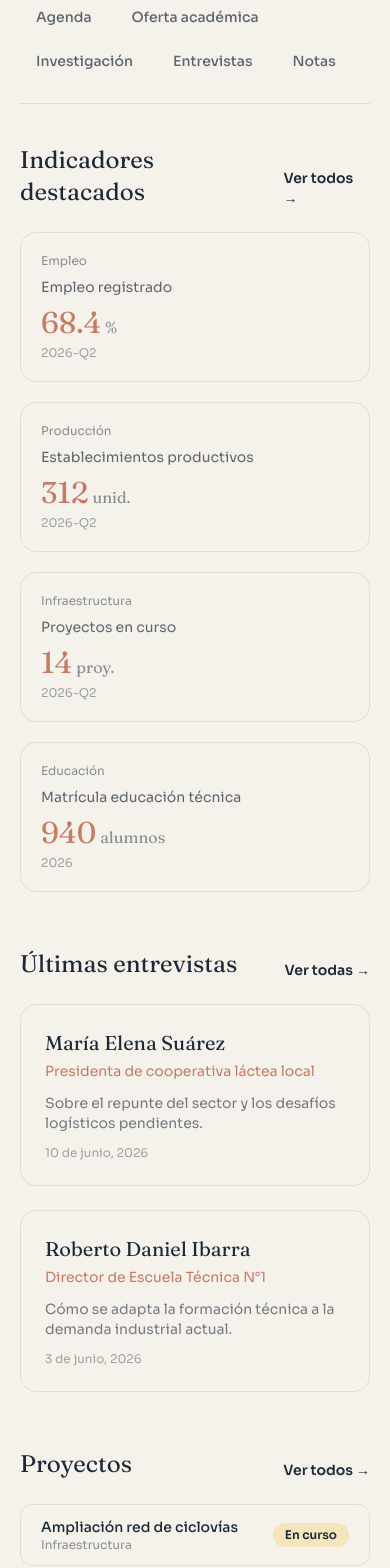
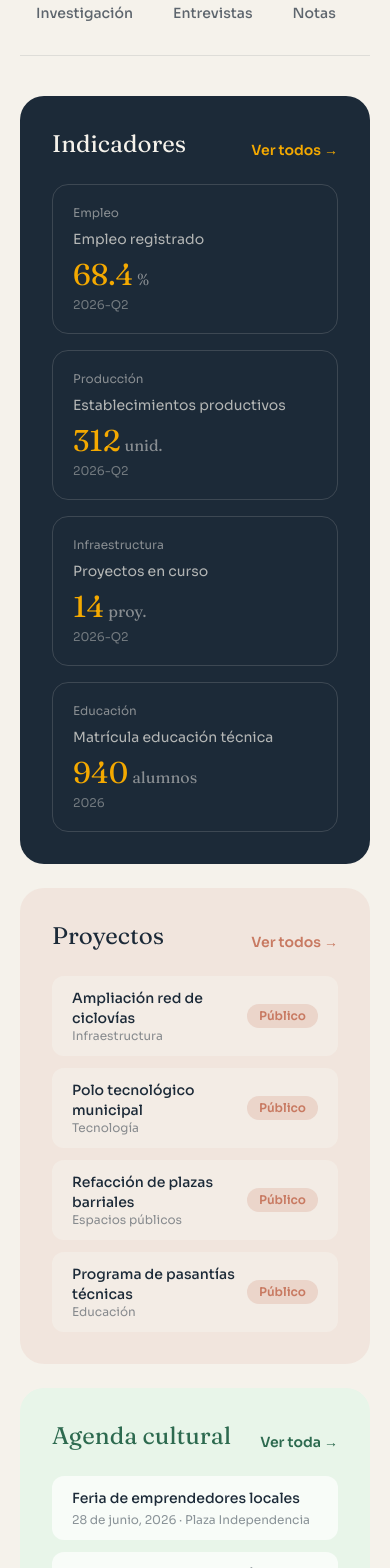
Before and after one commit to pepeyezza/puntovoz, a Next.js app: page /observatorio in a window 390 px wide. Shown: the part 432-2000 px from the top of the page. Built offline with nearby package versions, Linux system fonts and the light colour scheme; no server answers; the database is empty.

Commit message:
data resumen con color por seccion

```diff
--- a/src/app/observatorio/page.tsx
+++ b/src/app/observatorio/page.tsx
@@ -1,4 +1,5 @@
 export const dynamic = "force-dynamic";
+
 import type { Metadata } from "next";
 import Link from "next/link";
 import ObservatorioNav from "@/components/observatorio/ObservatorioNav";
@@ -13,43 +14,48 @@ import {
 } from "@/lib/demo-data";
 
 export const metadata: Metadata = {
-  title: "Observatorio de Chascomús",
-  description:
-    "Indicadores, entrevistas, proyectos, agenda cultural y notas sobre el desarrollo local de Chascomús.",
+  title: "Data · Chascomús",
+  description: "Indicadores, proyectos, agenda, oferta académica e investigación científica de Chascomús.",
 };
 
 async function getResumen() {
   try {
-    const [indicadores, entrevistas, proyectos, agenda, notas] = await Promise.all([
+    const [indicadores, proyectos, agenda, entrevistas, notas, instituciones, cientificas] = await Promise.all([
       prisma.indicador.findMany({ orderBy: { updatedAt: "desc" }, take: 4 }),
-      prisma.entrevista.findMany({ where: { status: "PUBLISHED" }, orderBy: { publishedAt: "desc" }, take: 2 }),
       prisma.proyectoLocal.findMany({ orderBy: { createdAt: "desc" }, take: 4 }),
       prisma.eventoAgenda.findMany({ orderBy: { fecha: "asc" }, take: 3 }),
+      prisma.entrevista.findMany({ where: { status: "PUBLISHED" }, orderBy: { publishedAt: "desc" }, take: 2 }),
       prisma.notaObservatorio.findMany({ where: { status: "PUBLISHED" }, orderBy: { publishedAt: "desc" }, take: 2 }),
+      prisma.institucionAcademica.findMany({ orderBy: { nombre: "asc" }, take: 3, include: { _count: { select: { carreras: true } } } }),
+      prisma.institucionCientifica.findMany({ orderBy: { nombre: "asc" }, take: 3, include: { _count: { select: { servicios: true } } } }),
     ]);
 
     return {
       indicadores: indicadores.length ? indicadores : INDICADORES_DEMO,
+      proyectos: proyectos.length
+        ? proyectos.map((p) => ({ nombre: p.nombre, area: p.area ?? "", tipo: p.tipo === "publico" ? "Público" : p.tipo === "privado" ? "Privado" : "Mixto" }))
+        : PROYECTOS_DEMO.map((p) => ({ ...p, tipo: "Público" })),
+      agenda: agenda.length
+        ? agenda.map((ev) => ({ titulo: ev.titulo, fecha: ev.fecha.toLocaleDateString("es-AR", { day: "numeric", month: "long" }), lugar: ev.lugar ?? "" }))
+        : AGENDA_DEMO,
       entrevistas: entrevistas.length
         ? entrevistas.map((e) => ({ slug: e.slug, entrevistado: e.entrevistado, cargo: e.cargo ?? "", resumen: e.resumen, date: (e.publishedAt ?? e.createdAt).toLocaleDateString("es-AR") }))
         : ENTREVISTAS_DEMO,
-      proyectos: proyectos.length
-        ? proyectos.map((p) => ({ nombre: p.nombre, area: p.area ?? "", estado: p.tipo === "publico" ? "Público" : p.tipo === "privado" ? "Privado" : "Mixto" }))
-        : PROYECTOS_DEMO,
-      agenda: agenda.length
-        ? agenda.map((ev) => ({ titulo: ev.titulo, fecha: ev.fecha.toLocaleDateString("es-AR"), lugar: ev.lugar ?? "" }))
-        : AGENDA_DEMO,
       notas: notas.length
-        ? notas.map((n) => ({ slug: n.slug, titulo: n.titulo, resumen: n.contenido.replace(/<[^>]+>/g, "").slice(0, 140), date: (n.publishedAt ?? n.createdAt).toLocaleDateString("es-AR") }))
+        ? notas.map((n) => ({ slug: n.slug, titulo: n.titulo, resumen: n.contenido.replace(/<[^>]+>/g, "").slice(0, 120), date: (n.publishedAt ?? n.createdAt).toLocaleDateString("es-AR") }))
         : NOTAS_OBSERVATORIO_DEMO,
+      instituciones,
+      cientificas,
     };
   } catch {
     return {
       indicadores: INDICADORES_DEMO,
+      proyectos: PROYECTOS_DEMO.map((p) => ({ ...p, tipo: "Público" })),
+      agenda: AGENDA_DEMO,
       entrevistas: ENTREVISTAS_DEMO,
-      proyectos: PROYECTOS_DEMO,
-      agenda: AGENDA_DEMO,
       notas: NOTAS_OBSERVATORIO_DEMO,
+      instituciones: [],
+      cientificas: [],
     };
   }
 }
@@ -58,9 +64,9 @@ export default async function ObservatorioPage() {
   const header = await getPageHeader("observatorio", {
     eyebrow: "Data",
     title: "Observatorio de Chascomús",
-    description: "Un espacio de seguimiento del desarrollo local: indicadores, voces de la comunidad, proyectos en marcha y agenda cultural, todo en un solo lugar.",
+    description: "Un espacio de seguimiento del desarrollo local.",
   });
-  const { indicadores, entrevistas, proyectos, agenda, notas } = await getResumen();
+  const { indicadores, proyectos, agenda, entrevistas, notas, instituciones, cientificas } = await getResumen();
 
   return (
     <section className="mx-auto max-w-editorial px-5 py-16 lg:px-8">
@@ -74,123 +80,134 @@ export default async function ObservatorioPage() {
         <ObservatorioNav active="/observatorio" />
       </div>
 
-      {/* Indicadores destacados */}
-      <div className="mt-10">
+      {/* INDICADORES — fondo oscuro tipo home */}
+      <div className="mt-10 rounded-3xl bg-principal p-8 text-secundario">
         <div className="flex items-end justify-between">
-          <h2 className="font-display text-2xl">Indicadores destacados</h2>
-          <Link href="/observatorio/indicadores" className="text-sm font-semibold hover:text-acento">
-            Ver todos →
-          </Link>
+          <h2 className="font-display text-2xl">Indicadores</h2>
+          <Link href="/observatorio/indicadores" className="text-sm font-semibold text-joven hover:opacity-80">Ver todos →</Link>
         </div>
-        <div className="mt-6 grid gap-5 sm:grid-cols-2 lg:grid-cols-4">
+        <div className="mt-6 grid gap-4 sm:grid-cols-2 lg:grid-cols-4">
           {indicadores.map((ind) => (
-            <div key={ind.nombre + ind.periodo} className="rounded-2xl border border-principal/10 p-5">
-              <p className="text-xs text-principal/50">{ind.categoria}</p>
-              <p className="mt-2 text-sm text-principal/70">{ind.nombre}</p>
-              <p className="mt-2 font-display text-3xl text-acento">
-                {ind.valor}
-                <span className="ml-1 text-base text-principal/50">{ind.unidad}</span>
+            <div key={ind.nombre + ind.periodo} className="rounded-2xl border border-secundario/15 p-5">
+              <p className="text-xs text-secundario/50">{ind.categoria}</p>
+              <p className="mt-2 text-sm text-secundario/70">{ind.nombre}</p>
+              <p className="mt-2 font-display text-3xl text-joven">
+                {ind.valor}<span className="ml-1 text-base text-secundario/50">{ind.unidad}</span>
               </p>
-              <p className="mt-1 text-xs text-principal/40">{ind.periodo}</p>
+              <p className="mt-1 text-xs text-secundario/40">{ind.periodo}</p>
             </div>
           ))}
         </div>
       </div>
 
-      {/* Entrevistas */}
-      <div className="mt-14">
+      {/* PROYECTOS — fondo acento suave */}
+      <div className="mt-6 rounded-3xl bg-acento/10 p-8">
         <div className="flex items-end justify-between">
-          <h2 className="font-display text-2xl">Últimas entrevistas</h2>
-          <Link href="/observatorio/entrevistas" className="text-sm font-semibold hover:text-acento">
-            Ver todas →
-          </Link>
+          <h2 className="font-display text-2xl">Proyectos</h2>
+          <Link href="/observatorio/proyectos" className="text-sm font-semibold text-acento hover:opacity-80">Ver todos →</Link>
         </div>
-        <div className="mt-6 grid gap-6 sm:grid-cols-2">
+        <ul className="mt-6 space-y-3">
+          {proyectos.map((p) => (
+            <li key={p.nombre} className="flex items-center justify-between rounded-xl bg-secundario/60 px-5 py-3">
+              <div>
+                <p className="text-sm font-medium">{p.nombre}</p>
+                <p className="text-xs text-principal/50">{p.area}</p>
+              </div>
+              <span className="rounded-full bg-acento/20 px-3 py-1 text-xs font-semibold text-acento">{p.tipo}</span>
+            </li>
+          ))}
+        </ul>
+      </div>
+
+      {/* AGENDA — fondo verde */}
+      <div className="mt-6 rounded-3xl p-8" style={{ backgroundColor: "#e8f5e9" }}>
+        <div className="flex items-end justify-between">
+          <h2 className="font-display text-2xl" style={{ color: "#2d6a4f" }}>Agenda cultural</h2>
+          <Link href="/observatorio/agenda" className="text-sm font-semibold hover:opacity-80" style={{ color: "#2d6a4f" }}>Ver toda →</Link>
+        </div>
+        <ul className="mt-6 space-y-3">
+          {agenda.map((ev) => (
+            <li key={ev.titulo} className="rounded-xl bg-white/70 px-5 py-3">
+              <p className="text-sm font-medium">{ev.titulo}</p>
+              <p className="mt-1 text-xs text-principal/50">{ev.fecha} · {ev.lugar}</p>
+            </li>
+          ))}
+        </ul>
+      </div>
+
+      {/* OFERTA ACADÉMICA — fondo joven suave */}
+      <div className="mt-6 rounded-3xl bg-joven/10 p-8">
+        <div className="flex items-end justify-between">
+          <h2 className="font-display text-2xl">Oferta académica</h2>
+          <Link href="/observatorio/oferta-academica" className="text-sm font-semibold text-joven hover:opacity-80">Ver todo →</Link>
+        </div>
+        {instituciones.length === 0 ? (
+          <p className="mt-4 text-sm text-principal/50">Todavía no hay instituciones cargadas.</p>
+        ) : (
+          <ul className="mt-6 space-y-3">
+            {instituciones.map((inst) => (
+              <li key={inst.id}>
+                <Link href={`/observatorio/oferta-academica/${inst.slug}`} className="flex items-center justify-between rounded-xl bg-secundario/60 px-5 py-3 transition-colors hover:bg-secundario">
+                  <p className="text-sm font-medium">{inst.nombre}</p>
+                  <span className="text-xs text-principal/50">{inst._count.carreras} carrera(s)</span>
+                </Link>
+              </li>
+            ))}
+          </ul>
+        )}
+      </div>
+
+      {/* INVESTIGACIÓN CIENTÍFICA — fondo azul oscuro suave */}
+      <div className="mt-6 rounded-3xl bg-principal/5 p-8">
+        <div className="flex items-end justify-between">
+          <h2 className="font-display text-2xl">Investigación científica</h2>
+          <Link href="/observatorio/investigacion" className="text-sm font-semibold hover:text-acento">Ver todo →</Link>
+        </div>
+        {cientificas.length === 0 ? (
+          <p className="mt-4 text-sm text-principal/50">Todavía no hay instituciones cargadas.</p>
+        ) : (
+          <ul className="mt-6 space-y-3">
+            {cientificas.map((inst) => (
+              <li key={inst.id}>
+                <Link href={`/observatorio/investigacion/${inst.slug}`} className="flex items-center justify-between rounded-xl bg-secundario/80 px-5 py-3 transition-colors hover:bg-secundario">
+                  <p className="text-sm font-medium">{inst.nombre}</p>
+                  <span className="text-xs text-principal/50">{inst._count.servicios} servicio(s)</span>
+                </Link>
+              </li>
+            ))}
+          </ul>
+        )}
+      </div>
+
+      {/* ENTREVISTAS — al final, fondo neutro */}
+      <div className="mt-6 rounded-3xl border border-principal/10 p-8">
+        <div className="flex items-end justify-between">
+          <h2 className="font-display text-2xl">Entrevistas</h2>
+          <Link href="/observatorio/entrevistas" className="text-sm font-semibold hover:text-acento">Ver todas →</Link>
+        </div>
+        <div className="mt-6 grid gap-4 sm:grid-cols-2">
           {entrevistas.map((e) => (
-            <Link
-              key={e.slug}
-              href={`/observatorio/entrevistas/${e.slug}`}
-              className="block rounded-2xl border border-principal/10 p-6 transition-colors hover:border-acento"
-            >
-              <p className="font-display text-xl">{e.entrevistado}</p>
+            <Link key={e.slug} href={`/observatorio/entrevistas/${e.slug}`} className="block rounded-2xl border border-principal/10 bg-secundario/50 p-5 transition-colors hover:border-acento">
+              <p className="font-display text-lg">{e.entrevistado}</p>
               <p className="mt-1 text-sm text-acento">{e.cargo}</p>
-              <p className="mt-3 text-sm text-principal/60">{e.resumen}</p>
-              <p className="mt-3 text-xs text-principal/40">{e.date}</p>
+              <p className="mt-2 text-xs text-principal/50 line-clamp-2">{e.resumen}</p>
             </Link>
           ))}
         </div>
       </div>
 
-      {/* Proyectos + agenda en dos columnas */}
-      <div className="mt-14 grid gap-10 lg:grid-cols-2">
-        <div>
-          <div className="flex items-end justify-between">
-            <h2 className="font-display text-2xl">Proyectos</h2>
-            <Link href="/observatorio/proyectos" className="text-sm font-semibold hover:text-acento">
-              Ver todos →
-            </Link>
-          </div>
-          <ul className="mt-6 space-y-3">
-            {proyectos.map((p) => (
-              <li key={p.nombre} className="flex items-center justify-between rounded-xl border border-principal/10 px-5 py-3">
-                <div>
-                  <p className="text-sm font-medium">{p.nombre}</p>
-                  <p className="text-xs text-principal/50">{p.area}</p>
-                </div>
-                <span
-                  className={`rounded-full px-3 py-1 text-xs font-semibold ${
-                    p.estado === "En curso"
-                      ? "bg-joven/20 text-principal"
-                      : p.estado === "Finalizado"
-                      ? "bg-principal/10 text-principal/60"
-                      : "bg-acento/15 text-acento"
-                  }`}
-                >
-                  {p.estado}
-                </span>
-              </li>
-            ))}
-          </ul>
-        </div>
-
-        <div>
-          <div className="flex items-end justify-between">
-            <h2 className="font-display text-2xl">Agenda cultural</h2>
-            <Link href="/observatorio/agenda" className="text-sm font-semibold hover:text-acento">
-              Ver toda →
-            </Link>
-          </div>
-          <ul className="mt-6 space-y-3">
-            {agenda.map((ev) => (
-              <li key={ev.titulo} className="rounded-xl border border-principal/10 px-5 py-3">
-                <p className="text-sm font-medium">{ev.titulo}</p>
-                <p className="mt-1 text-xs text-principal/50">
-                  {ev.fecha} · {ev.lugar}
-                </p>
-              </li>
-            ))}
-          </ul>
-        </div>
-      </div>
-
-      {/* Notas */}
-      <div className="mt-14">
+      {/* NOTAS — al final */}
+      <div className="mt-6 rounded-3xl border border-principal/10 p-8">
         <div className="flex items-end justify-between">
           <h2 className="font-display text-2xl">Notas del Observatorio</h2>
-          <Link href="/observatorio/notas" className="text-sm font-semibold hover:text-acento">
-            Ver todas →
-          </Link>
+          <Link href="/observatorio/notas" className="text-sm font-semibold hover:text-acento">Ver todas →</Link>
         </div>
-        <div className="mt-6 grid gap-6 sm:grid-cols-2">
+        <div className="mt-6 grid gap-4 sm:grid-cols-2">
           {notas.map((n) => (
-            <Link
-              key={n.slug}
-              href={`/observatorio/notas/${n.slug}`}
-              className="block rounded-2xl border border-principal/10 p-6 transition-colors hover:border-acento"
-            >
-              <p className="font-display text-xl">{n.titulo}</p>
+            <Link key={n.slug} href={`/observatorio/notas/${n.slug}`} className="block rounded-2xl border border-principal/10 bg-secundario/50 p-5 transition-colors hover:border-acento">
+              <p className="font-display text-lg">{n.titulo}</p>
               <p className="mt-2 text-sm text-principal/60">{n.resumen}</p>
-              <p className="mt-3 text-xs text-principal/40">{n.date}</p>
+              <p className="mt-2 text-xs text-principal/40">{n.date}</p>
             </Link>
           ))}
         </div>
```
